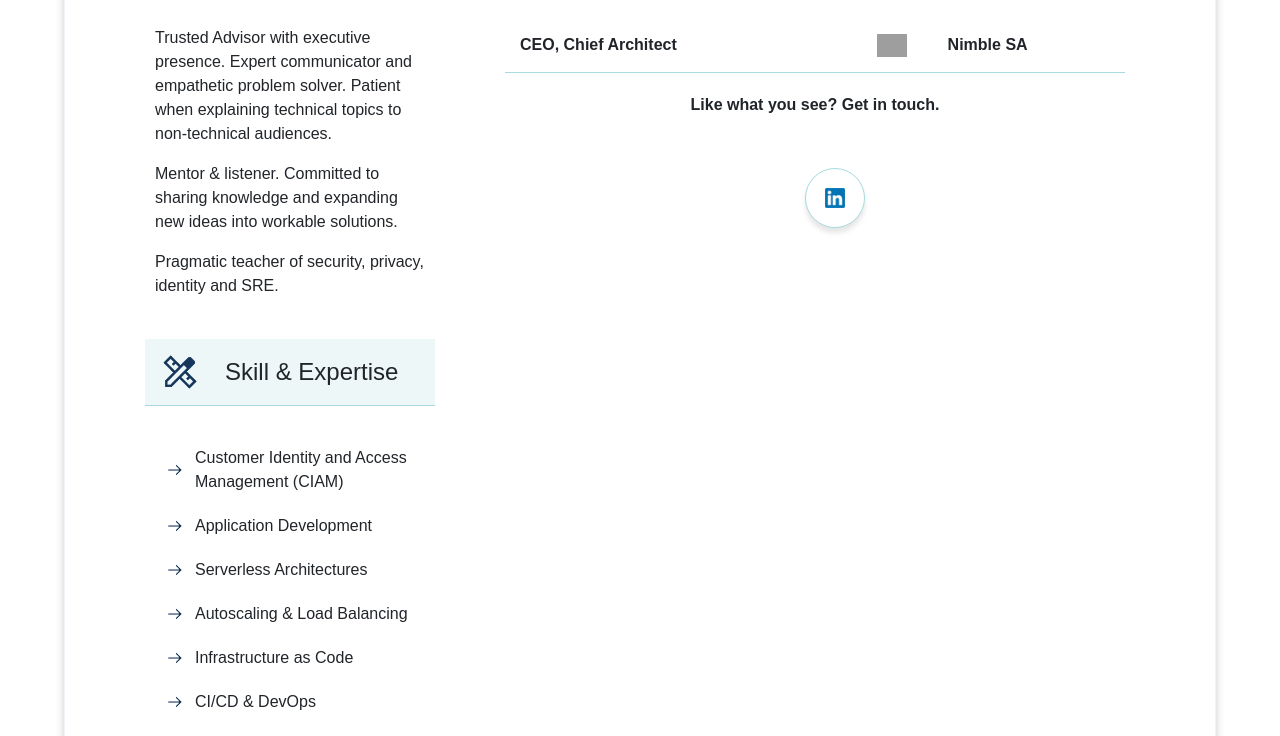
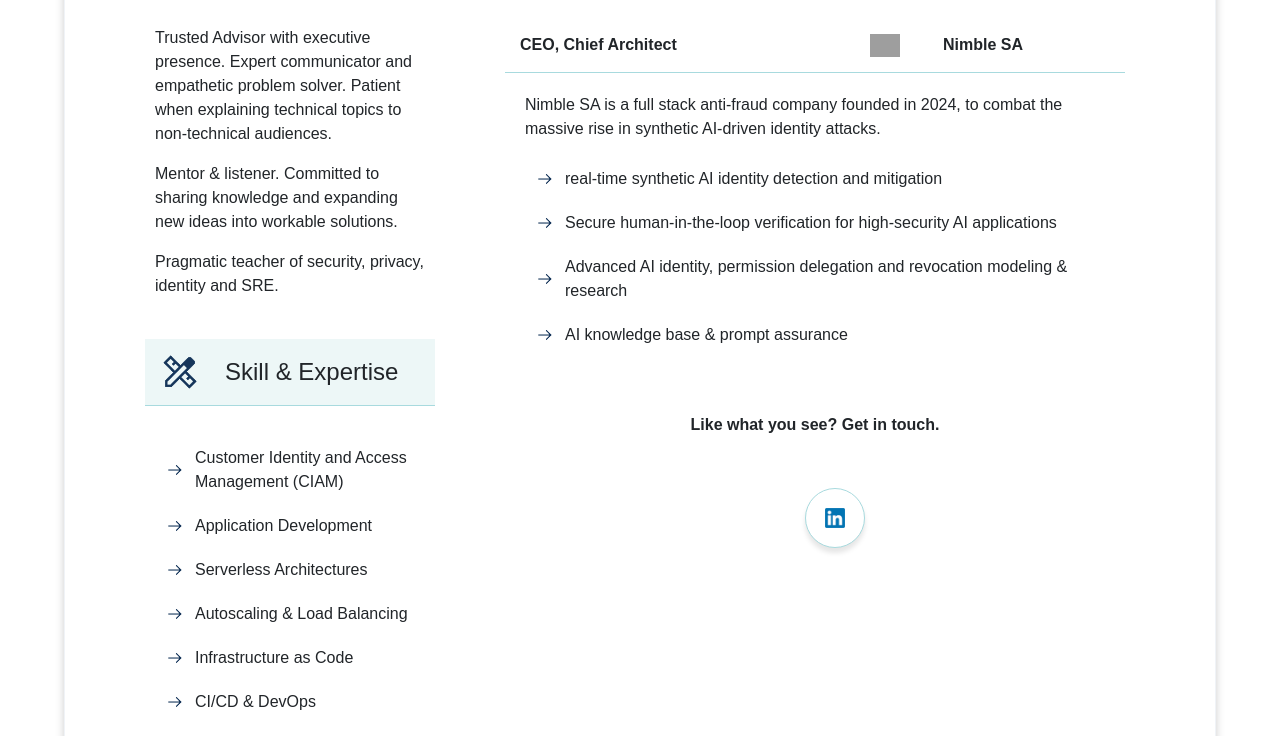
Before and after one commit to mcooper-cloud/mcooper-cloud.github.io, a Jekyll site: the page built from index.html, in a window 1280 px wide and 900 px high, scrolled down 1041 px, cut to the strip 164-900 px from the top of the window. Built offline with Jekyll 4.4.1, drawn with Linux system fonts in a browser that asks for light colours; grey boxes are pictures that could not be loaded.

Commit message:
update:gh-pages default layout

```diff
--- a/_layouts/default.html
+++ b/_layouts/default.html
@@ -196,6 +196,9 @@
                             <p>
                                 Thoughts, experiments and knowledge by osmosis; spanning my career in infosec, data wrangling, fraud fighting, as applied ...
                             </p>
+                            <div id="content">
+                                {{ content }}
+                            </div>
                             <table class="exploits">
                                 <tbody>
                                     <tr>
@@ -203,13 +206,18 @@
                                         <td class="logo"><img class="nimble" src="./www/img/logos/nimblesa.png"></td>
                                         <td class="firm">Nimble SA</td>
                                     </tr>
+                                    <tr><td colspan=3 class="insight">
+                                        <p>Nimble SA is a full stack anti-fraud company founded in 2024, to combat the massive rise in synthetic AI-driven identity attacks.</p>
+
+                                        <ul class="arrowlist">
+                                            <li>real-time synthetic AI identity detection and mitigation</li>
+                                            <li>Secure human-in-the-loop verification for high-security AI applications</li>
+                                            <li>Advanced AI identity, permission delegation and revocation modeling & research</li>
+                                            <li>AI knowledge base & prompt assurance</li>
+                                        </ul>
+                                    </td></tr>
                                 </tbody>
                             </table>
-
-                            <div id="content">
-                                {{ content }}
-                            </div>
-
                         </div>
                         <div class="wrap-it-up">
                             <p>Like what you see?  Get in touch.</p>
```
